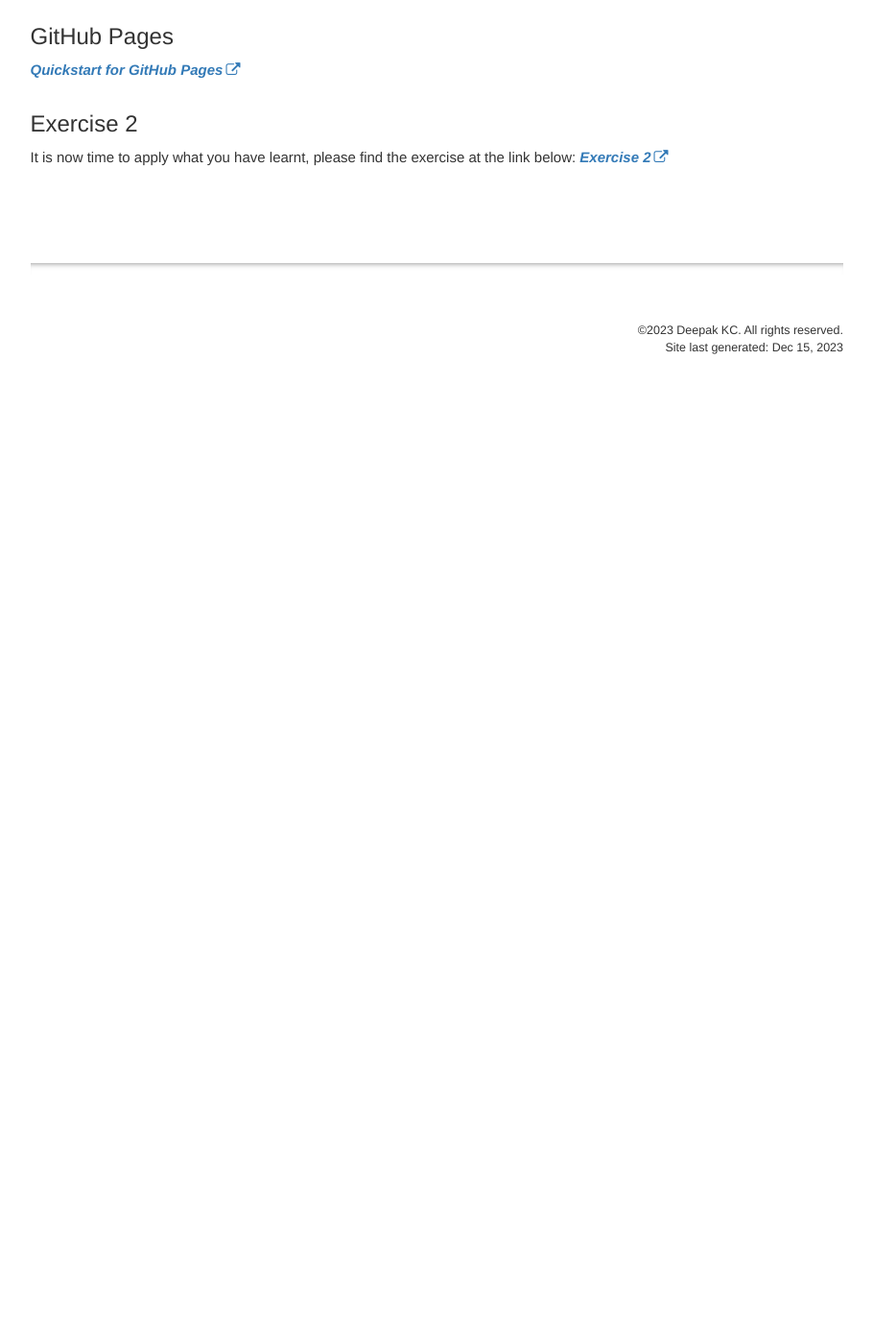
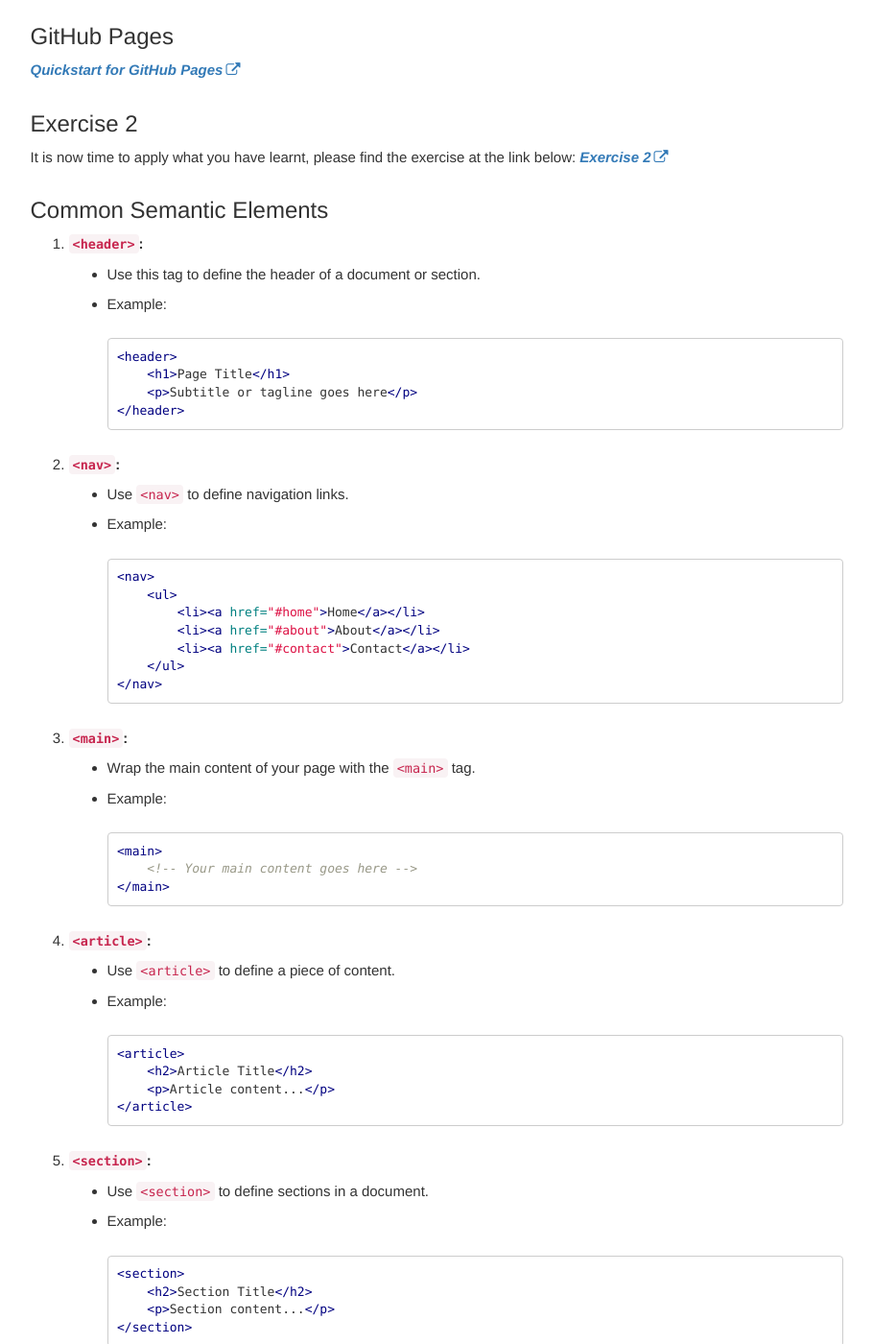
Before and after one commit to dipaish/www23, a Jekyll site: the page built from gpages.md, in a window 1280 px wide and 1400 px high, scrolled down 4153 px. Shown: the whole window at 96% size, without its empty margins (331-1241 px from the left). Built offline with Jekyll 4.4.1, drawn with Linux system fonts in a browser that asks for light colours; our own code applies the rules of GitHub Pages for plain Markdown files; comment, search, counter and statistics services are not loaded; before the commit the page ends 4575 px from its top, so only the background shows below that; some of the changed text lies outside the part shown.

Commit message:
semantic examples added

````diff
--- a/gpages.md
+++ b/gpages.md
@@ -169,3 +169,79 @@
 ## Exercise 2
 It is now time to apply what you have learnt, please find the exercise at the link below:
 ***[Exercise 2](https://docs.google.com/document/d/1SHxa-WOg6c5n02uqgv_wHKih4ro73VVG/edit?usp=share_link&ouid=111470325935077300698&rtpof=true&sd=true)***
+
+## Common Semantic Elements
+
+1. **`<header>`:**
+   - Use this tag to define the header of a document or section.
+   - Example:
+     ```html
+     <header>
+         <h1>Page Title</h1>
+         <p>Subtitle or tagline goes here</p>
+     </header>
+     ```
+
+2. **`<nav>`:**
+   - Use `<nav>` to define navigation links.
+   - Example:
+     ```html
+     <nav>
+         <ul>
+             <li><a href="#home">Home</a></li>
+             <li><a href="#about">About</a></li>
+             <li><a href="#contact">Contact</a></li>
+         </ul>
+     </nav>
+     ```
+
+3. **`<main>`:**
+   - Wrap the main content of your page with the `<main>` tag.
+   - Example:
+     ```html
+     <main>
+         <!-- Your main content goes here -->
+     </main>
+     ```
+
+4. **`<article>`:**
+   - Use `<article>` to define a piece of content.
+   - Example:
+     ```html
+     <article>
+         <h2>Article Title</h2>
+         <p>Article content...</p>
+     </article>
+     ```
+
+5. **`<section>`:**
+   - Use `<section>` to define sections in a document.
+   - Example:
+     ```html
+     <section>
+         <h2>Section Title</h2>
+         <p>Section content...</p>
+     </section>
+     ```
+
+6. **`<aside>`:**
+   - Use `<aside>`for content related to but not directly part of the main content.
+   - Example:
+     ```html
+     <aside>
+         <h3>Related Links</h3>
+         <ul>
+             <li><a href="#link1">Link 1</a></li>
+             <li><a href="#link2">Link 2</a></li>
+         </ul>
+     </aside>
+     ```
+
+7. **`<footer>`:**
+   - Define the footer of a document or section using `<footer>`.
+   - Example:
+     ```html
+     <footer>
+         <p>&copy; 2023 Your Website</p>
+     </footer>
+     ```
````
